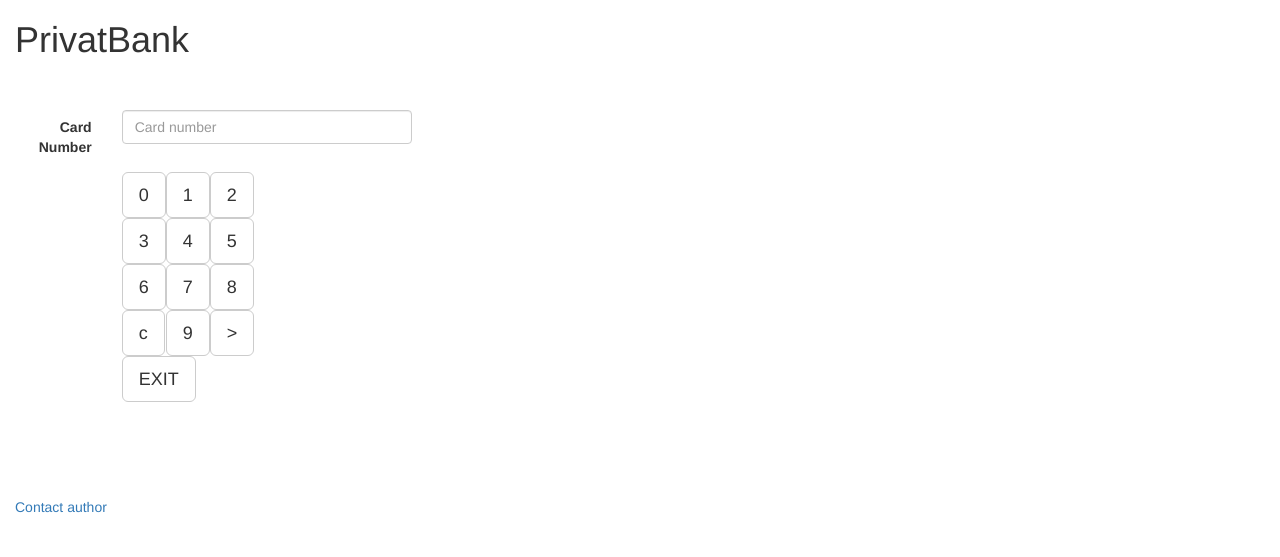
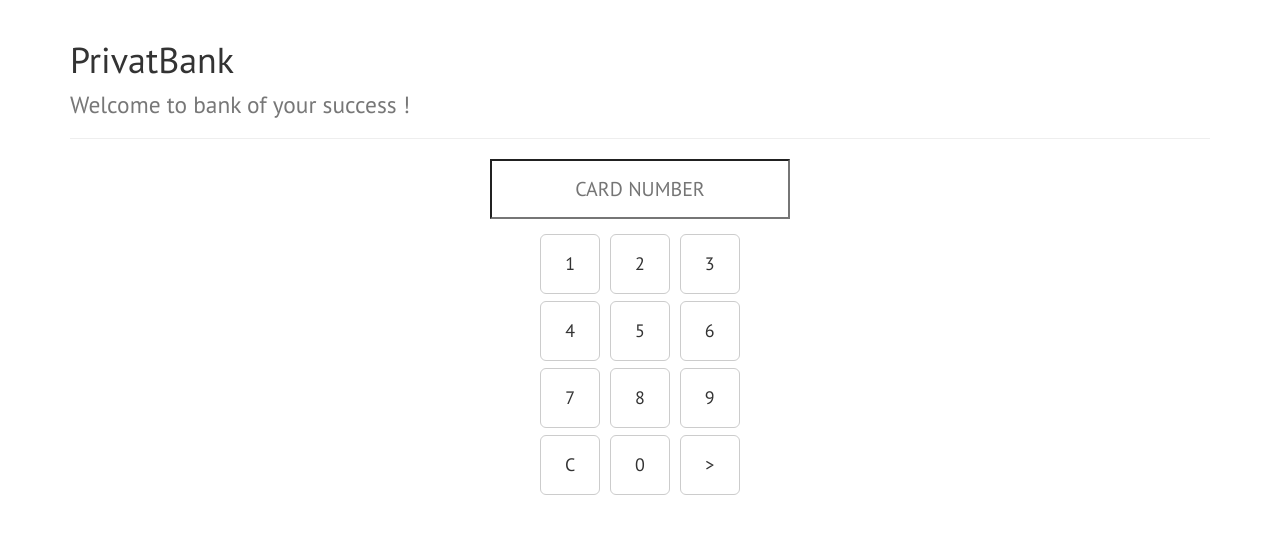
Before and after one commit to apalii/apalii_testtask, a Django app: template atm_app/templates/login.html in a window 1280 px wide. Shown: the top 557 px of the page. Run offline with Django 3.2, Linux system fonts and the light colour scheme; the template is opened without the code that fills it, so the values that code supplies are empty; parts of the project's set-up code (start-up, migrations or seed data) failed here and were passed over; some libraries are stand-ins or nearby versions.

Commit message:
alpha version

```diff
--- a/apalii_testtask/settings.py
+++ b/apalii_testtask/settings.py
@@ -104,3 +104,7 @@ USE_TZ = True
 # https://docs.djangoproject.com/en/1.8/howto/static-files/
 
 STATIC_URL = '/static/'
+
+STATICFILES_DIRS = (
+    os.path.join(BASE_DIR, 'static'),
+)
--- a/atm_app/templates/error.html
+++ b/atm_app/templates/error.html
@@ -1,6 +1,5 @@
 {% extends "main.html" %}
 {% block title %}Error{% endblock %}
-
 {% block content %}
 
 <div class="alert alert-danger">
--- a/atm_app/templates/login.html
+++ b/atm_app/templates/login.html
@@ -1,89 +1,61 @@
 {% extends "main.html" %}
 {% load static %}
-
 {% block title %}Auth{% endblock %}
-
-{% block additional_js %}
-<link href="https://code.jquery.com/ui/1.11.4/themes/smoothness/jquery-ui.css" rel="stylesheet"/>
-<script src="https://code.jquery.com/ui/1.11.4/jquery-ui.min.js"></script>
-{% endblock %}
-
 {% block content %}
-<br>
 <form id="1" class="form-horizontal" action="/check/" method="get">
-      <div class="form-group">
-        <label class="col-sm-1 control-label">Card Number</label>
-        <div class="col-sm-3">
-          <input name="number" id="number" maxlength="16" class="form-control"  placeholder="Card number" />
+<div class="m-bt-lg text-center">
+    <input name="number" id="number" class="numbox m-bt-md" placeholder="Card number" readonly />
+    <div class="numpad">
+        <div class="numpad-row">
+            <input class="btn btn-lg btn-default" type="button" value="1" onclick="input(this);">
+            <input class="btn btn-lg btn-default" type="button" value="2" onclick="input(this);">
+            <input class="btn btn-lg btn-default" type="button" value="3" onclick="input(this);">
         </div>
-      </div>
-      <div class="form-group">
-        <div class="col-sm-offset-1 col-sm-4">
-            <table>
-                <tr>
-                    <td><input class="btn btn-lg btn-default" type="button" value="0" onclick="input(this);" /></td>
-                    <td><input class="btn btn-lg btn-default" type="button" value="1" onclick="input(this);" /></td>
-                    <td><input class="btn btn-lg btn-default" type="button" value="2" onclick="input(this);" /></td>
-                </tr>
-                <tr>
-                    <td><input class="btn btn-lg btn-default" type="button" value="3" onclick="input(this);" /></td>
-                    <td><input class="btn btn-lg btn-default" type="button" value="4" onclick="input(this);" /></td>
-                    <td><input class="btn btn-lg btn-default" type="button" value="5" onclick="input(this);" /></td>
-                </tr>
-                <tr>
-                    <td><input class="btn btn-lg btn-default" type="button" value="6" onclick="input(this);" /></td>
-                    <td><input class="btn btn-lg btn-default" type="button" value="7" onclick="input(this);" /></td>
-                    <td><input class="btn btn-lg btn-default" type="button" value="8" onclick="input(this);" /></td>
-                </tr>
-                <tr>
-                    <td><input class="btn btn-lg btn-default" type="button" value="c" title="Clear" onclick="$('#1 #number').val('')" /></td>
-                    <td><input class="btn btn-lg btn-default" type="button" value="9" onclick="input(this);" /></td>
-                    <td><input class="btn btn-lg btn-default" type="submit" value=">" title="Enter"/></td>
-                </tr>
-            </table>
-            <table>
-                <tr>
-                    <td><a href="/"><button type="button" class="btn btn-default btn-lg btn-block">EXIT</button></a></td>
-                </tr>
-            </table>
+        <div class="numpad-row">
+            <input class="btn btn-lg btn-default" type="button" value="4" onclick="input(this);">
+            <input class="btn btn-lg btn-default" type="button" value="5" onclick="input(this);">
+            <input class="btn btn-lg btn-default" type="button" value="6" onclick="input(this);">
         </div>
-      </div>
+        <div class="numpad-row">
+            <input class="btn btn-lg btn-default" type="button" value="7" onclick="input(this);">
+            <input class="btn btn-lg btn-default" type="button" value="8" onclick="input(this);">
+            <input class="btn btn-lg btn-default" type="button" value="9" onclick="input(this);">
+        </div>
+        <div class="numpad-row">
+            <input class="btn btn-lg btn-default" type="button" value="C" title="Cancel" onclick="$('#1 #number').val('')">
+            <input class="btn btn-lg btn-default" type="button" value="0" onclick="input(this);">
+            <input class="btn btn-lg btn-default" type="submit" value=">" title="Submit">
+        </div>
+    </div>
+</div>
 </form>
 
 <form id="2" style=display:none class="form-horizontal" action="/auth/" method="post">{% csrf_token %}
-      <div class="form-group">
-        <label class="col-sm-1 control-label">PIN Code</label>
-        <div class="col-sm-3">
-          <input name="password" id="pin" maxlength="4" type="password" class="form-control"  placeholder="Pin code" />
+<div class="m-bt-lg text-center">
+    <input name="password" id="pin" type="password" class="numbox m-bt-md"  placeholder="Pin code" readonly />
+    <div class="numpad">
+        <div class="numpad-row">
+            <input class="btn btn-lg btn-default" type="button" value="1" onclick="input_pin(this);">
+            <input class="btn btn-lg btn-default" type="button" value="2" onclick="input_pin(this);">
+            <input class="btn btn-lg btn-default" type="button" value="3" onclick="input_pin(this);">
         </div>
-      </div>
-
-      <div class="form-group">
-        <div class="col-sm-offset-1 col-sm-4">
-            <table>
-    <tr>
-        <td><input class="btn btn-lg btn-default" type="button" value="0" onclick="input_pin(this);" /></td>
-        <td><input class="btn btn-lg btn-default" type="button" value="1" onclick="input_pin(this);" /></td>
-        <td><input class="btn btn-lg btn-default" type="button" value="2" onclick="input_pin(this);" /></td>
-    </tr>
-    <tr>
-        <td><input class="btn btn-lg btn-default" type="button" value="3" onclick="input_pin(this);" /></td>
-        <td><input class="btn btn-lg btn-default" type="button" value="4" onclick="input_pin(this);" /></td>
-        <td><input class="btn btn-lg btn-default" type="button" value="5" onclick="input_pin(this);" /></td>
-    </tr>
-    <tr>
-        <td><input class="btn btn-lg btn-default" type="button" value="6" onclick="input_pin(this);" /></td>
-        <td><input class="btn btn-lg btn-default" type="button" value="7" onclick="input_pin(this);" /></td>
-        <td><input class="btn btn-lg btn-default" type="button" value="8" onclick="input_pin(this);" /></td>
-    </tr>
-    <tr>
-        <td><input class="btn btn-lg btn-default" type="button" value="c" title="Clear" onclick="$('#2 #pin').val('')" /></td>
-        <td><input class="btn btn-lg btn-default" type="button" value="9" onclick="input_pin(this);" /></td>
-        <td><input class="btn btn-lg btn-default" type="submit" method="post" value=">" title="Enter"/></td>
-    </tr>
-</table>
+        <div class="numpad-row">
+            <input class="btn btn-lg btn-default" type="button" value="4" onclick="input_pin(this);">
+            <input class="btn btn-lg btn-default" type="button" value="5" onclick="input_pin(this);">
+            <input class="btn btn-lg btn-default" type="button" value="6" onclick="input_pin(this);">
         </div>
-      </div>
+        <div class="numpad-row">
+            <input class="btn btn-lg btn-default" type="button" value="7" onclick="input_pin(this);">
+            <input class="btn btn-lg btn-default" type="button" value="8" onclick="input_pin(this);">
+            <input class="btn btn-lg btn-default" type="button" value="9" onclick="input_pin(this);">
+        </div>
+        <div class="numpad-row">
+            <input class="btn btn-lg btn-default" type="button" value="C" title="Cancel" onclick="$('#2 #pin').val('')">
+            <input class="btn btn-lg btn-default" type="button" value="0" onclick="input_pin(this);">
+            <input class="btn btn-lg btn-default" type="submit" value=">" title="Submit">
+        </div>
+    </div>
+</div>
 </form>
 <br><br>
 <script>
@@ -124,7 +96,7 @@ $(document).ready(function() {
         };
 
         var sendRequest = function(action, request, callback) {
-            $.ajax({
+            return $.ajax({
                 url: URLS[action],
                 method: action === 'check' ? 'GET' : 'POST',
                 type: 'json',
@@ -138,7 +110,17 @@ $(document).ready(function() {
         };
 
         var auth = function(request, callback) {
-            sendRequest('auth', request, callback);
+            sendRequest('auth', request, callback).
+                fail(function (er){
+                    var response = JSON.parse(er.responseText);
+                    if (response.tries > 0) {
+                        alert(response.message);
+                        console.log("Tries :", response.tries);
+                    }
+                    else {
+                        window.location.href = '/blocked/';
+                    }
+                });
         };
 
         return {
@@ -160,25 +142,25 @@ $(document).ready(function() {
                 authForm.show();
                 number = response.number_requested;
             }
+            else {
+                alert("Card is invalid. Please contact support department.");
+            }
         };
 
         var continueAuth = function(response) {
             console.log('auth:', response, response.success);
             if (response && response.success) {
-                window.location.href = '/loggedin/';
-            }
-            else {
-                 window.location.href = '/invalid/';
+                window.location.href = '/operations/';
             }
         };
 
-        checkForm.find('table').find('input').last().click(function() {
+        checkForm.find('.btn').last().click(function() {
             var request = checkForm.serialize();
             API.check(request, continueCheck);
             return false;
         });
 
-        authForm.find('table').find('input').last().click(function() {
+        authForm.find('.btn').last().click(function() {
             var request = authForm.serialize();
             request += '&number=' + number;
             API.auth(request, continueAuth);
--- a/atm_app/templates/main.html
+++ b/atm_app/templates/main.html
@@ -7,32 +7,24 @@
     <meta name="viewport" content="width=device-width, initial-scale=1">
     <title>{% block title %}Main{% endblock %}</title>
     <link href="https://maxcdn.bootstrapcdn.com/bootstrap/3.3.4/css/bootstrap.min.css" rel="stylesheet">
+    <link href={% static "css/custom.css" %} rel="stylesheet" />
     <script src="http://code.jquery.com/jquery-2.0.3.min.js"></script>
     <script src="https://maxcdn.bootstrapcdn.com/bootstrap/3.3.4/js/bootstrap.min.js"></script>
+    <link href='https://fonts.googleapis.com/css?family=PT+Sans:400,700' rel='stylesheet' type='text/css'>
 {% block additional_js %}
-
 {% endblock %}
 </head>
-
 <body>
-
-<div class="container-fluid">
-<h1>PrivatBank</h1><br>
+<div class="container">
+    <div class="page-header">
+        <h1>PrivatBank </br> <small>Welcome to bank of your success !</small></h1>
+    </div>
 {% block content %}
-Curency exchange (US Dollar): {{ kurs }}</br></br>
-
-<a href="/login">
-    <button type="button" class="btn btn-default btn-lg">ENTER</button>
-</a>
-</br>
-
+Currency exchange (US Dollar): {{ kurs }}</br></br>
+<a href="/login"><button type="button" class="btn btn-default btn-lg">Card operations</button></a></br>
 
 {% endblock %}
 
-<br><br>
-<footer class="footer">
-    <a href="mailto:dezz.ua@gmail.com">Contact author</a></br>
-</footer>
 </div>
 </body>
 </html>
--- a/atm_app/urls.py
+++ b/atm_app/urls.py
@@ -3,17 +3,19 @@ from django.conf.urls import patterns, url, include
 
 urlpatterns = [
     url(r'^$', 'atm_app.views.main_page'),
-    url(r'^operations/$', 'atm_app.views.operations'),
+    #url(r'^operations/$', 'atm_app.views.operations'),
 
     # Auth urls
     url(r'^check/$', 'atm_app.views.check'),
     url(r'^login/$', 'atm_app.views.card_login'),
     url(r'^auth/$', 'atm_app.views.card_auth'),
     url(r'^logout/$', 'atm_app.views.card_logout'),
-    url(r'^loggedin/$', 'atm_app.views.card_loggedin'),
+    url(r'^operations/$', 'atm_app.views.operations'),
     url(r'^invalid/$', 'atm_app.views.card_invalid'),
 
     # Operations urls
     url(r'^balance/$', 'atm_app.views.balance'),
-    url(r'^take_cash/$', 'atm_app.views.take_cash'),
+    url(r'^cash_withdrawal/$', 'atm_app.views.cash_withdrawal'),
+    url(r'^result/$', 'atm_app.views.result'),
+    url(r'^blocked/$', 'atm_app.views.blocked')
 ]
--- /dev/null
+++ b/static/css/custom.css
@@ -0,0 +1,59 @@
+.container {
+    min-width: 992px;
+}
+
+.session-info {
+    margin-bottom: 2em;
+}
+
+.operations > .row {
+    margin-bottom: .5em;
+}
+
+body {
+    font-family: 'PT Sans', sans-serif;
+}
+
+.numbox {
+    background-color: white !important;
+    border-radius: 0;
+    text-transform: uppercase;
+    text-align: center;
+    font-size: 20px;
+    height: 60px;
+    padding: 15px;
+    width: 300px;
+}
+
+.numbox:focus,
+.numbox:active {
+    border-color: initial;
+    box-shadow: none;
+}
+
+.numpad {
+    margin: -7px -3px;
+}
+
+.numpad-row {
+    white-space: nowrap;
+    margin: 7px 0;
+}
+
+.numpad-row > .btn {
+    width: 60px;
+    height: 60px;
+    margin: 0 3px;
+}
+
+.m-bt-sm {
+    margin-bottom: 7px;
+}
+
+.m-bt-md {
+    margin-bottom: 15px;
+}
+
+.m-bt-lg {
+    margin-bottom: 30px;
+}
```
Also changed, not shown: atm_app/models.py (+6 -4 lines), atm_app/templates/balance.html (+27 -8 lines), atm_app/templates/operations.html (+18 -10 lines), atm_app/templates/result.html (+28 -11 lines), atm_app/templates/take_cash.html (+37 -40 lines), atm_app/views.py (+72 -36 lines), db.sqlite3. Lines whose indentation alone changed are shown as unchanged.
